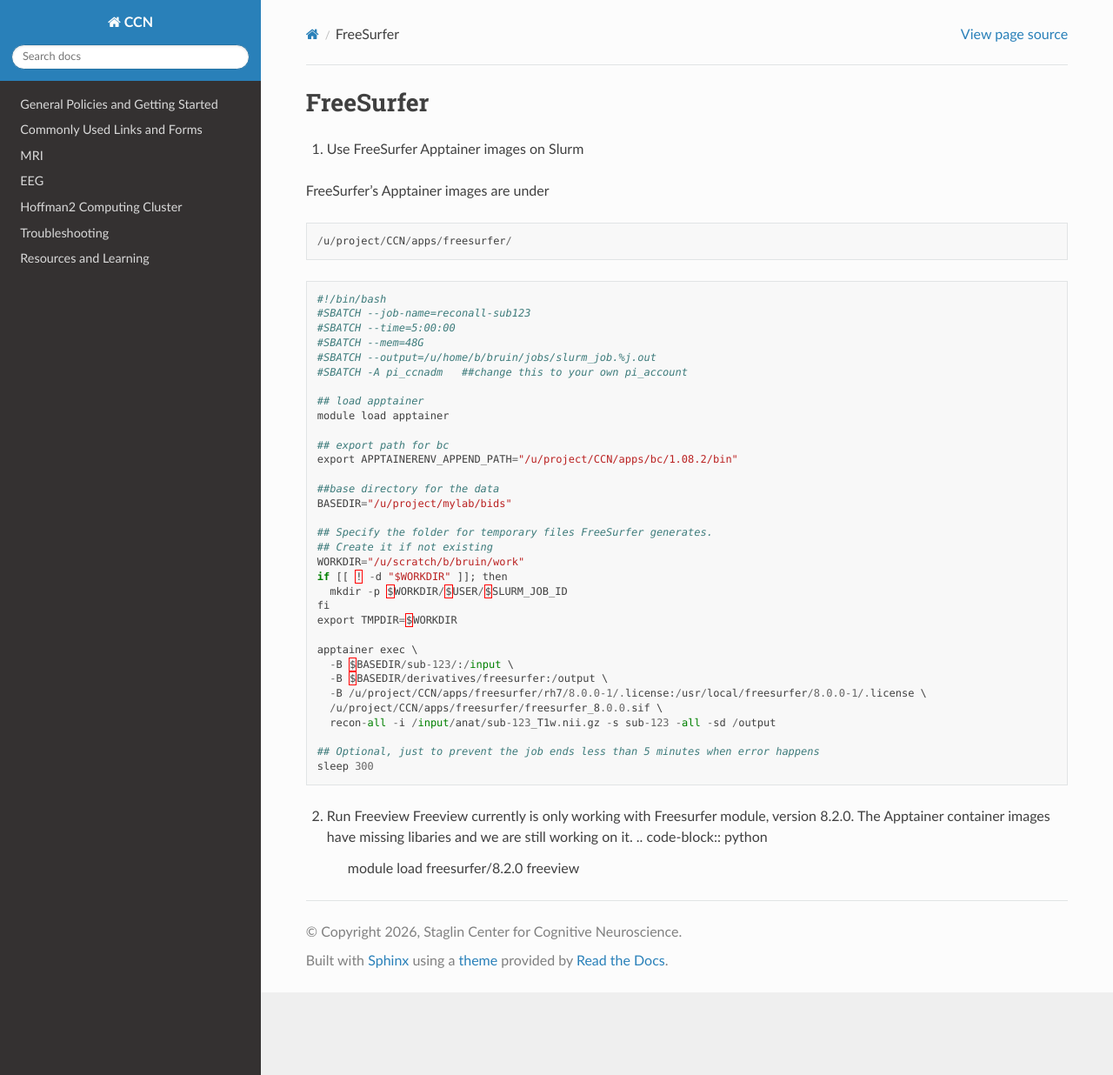
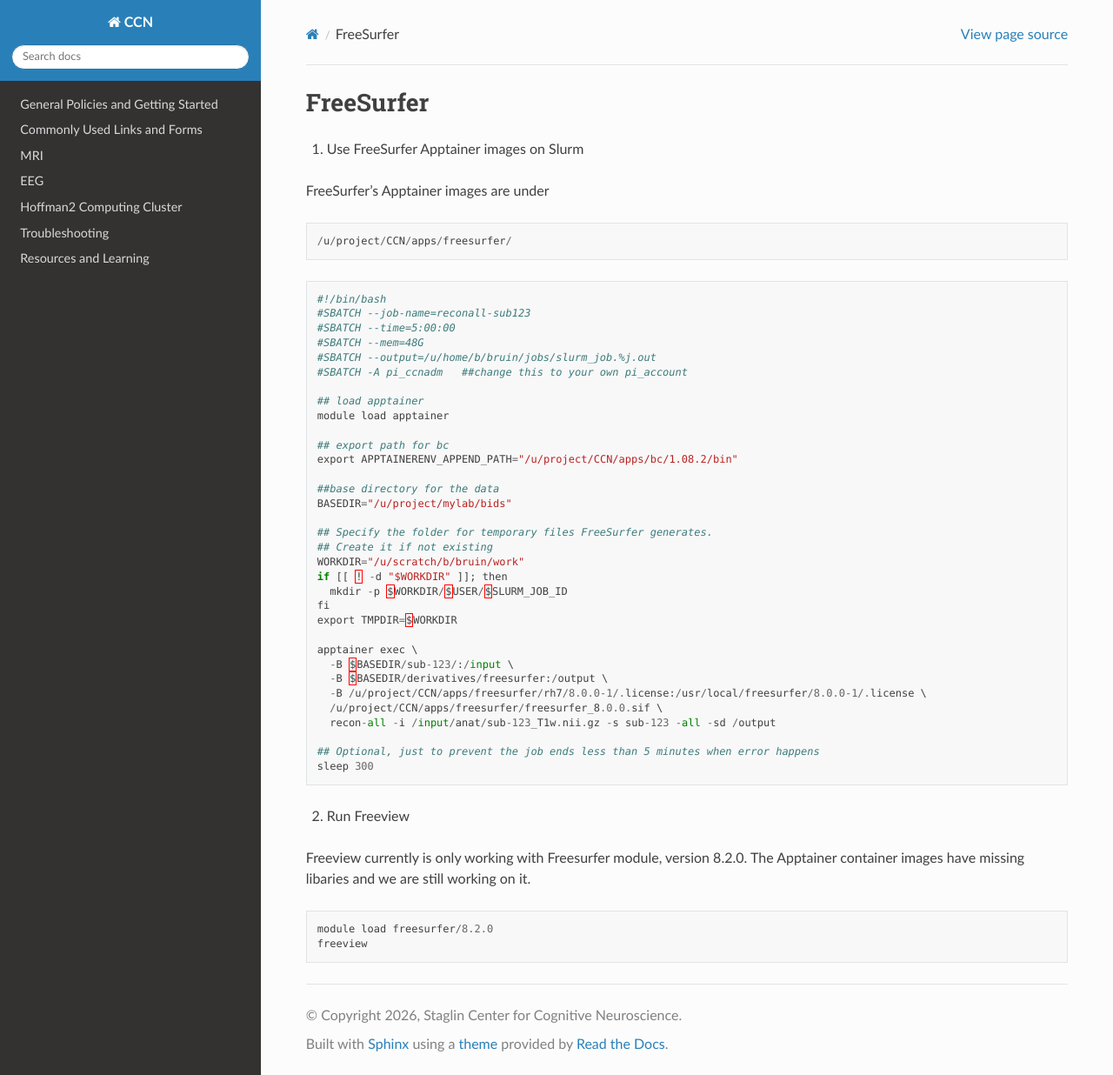
Before and after one commit to CCN-Support/CCN_Wiki, a Sphinx documentation site: the page built from docs/source/hoffman2_freesurfer.rst, in a window 1280 px wide and 1236 px high. Shown: the whole window at 87% size. Built offline with Sphinx 7.4.7 and the Read the Docs theme 3.1.0, drawn with Linux system fonts in a browser that asks for light colours.

Commit message:
Update hoffman2_freesurfer.rst

```diff
--- a/docs/source/hoffman2_freesurfer.rst
+++ b/docs/source/hoffman2_freesurfer.rst
@@ -48,8 +48,10 @@
   sleep 300
 
 2. Run Freeview
-   Freeview currently is only working with Freesurfer module, version 8.2.0. The Apptainer container images have missing libaries and we are still working on it.
-   .. code-block:: python
 
-     module load freesurfer/8.2.0
-     freeview
+Freeview currently is only working with Freesurfer module, version 8.2.0. The Apptainer container images have missing libaries and we are still working on it.
+
+.. code-block:: python
+
+  module load freesurfer/8.2.0
+  freeview
```
